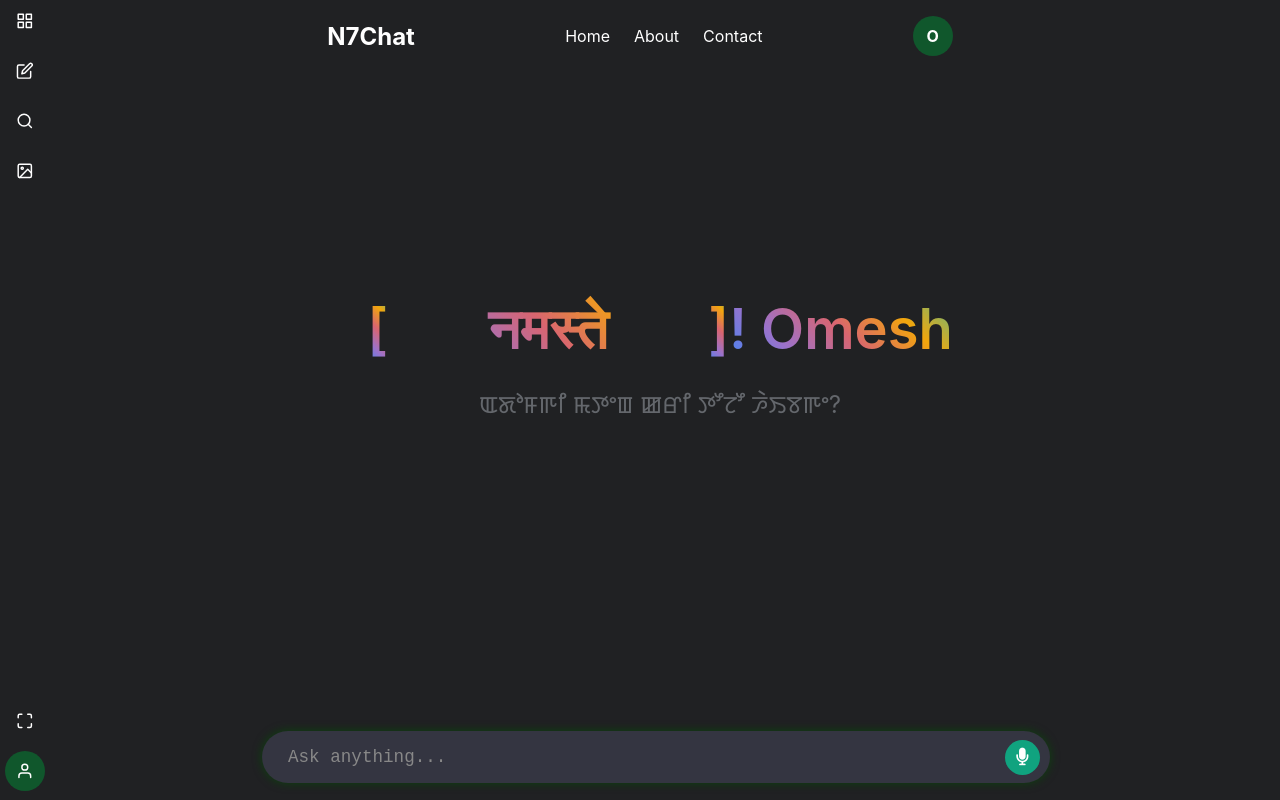
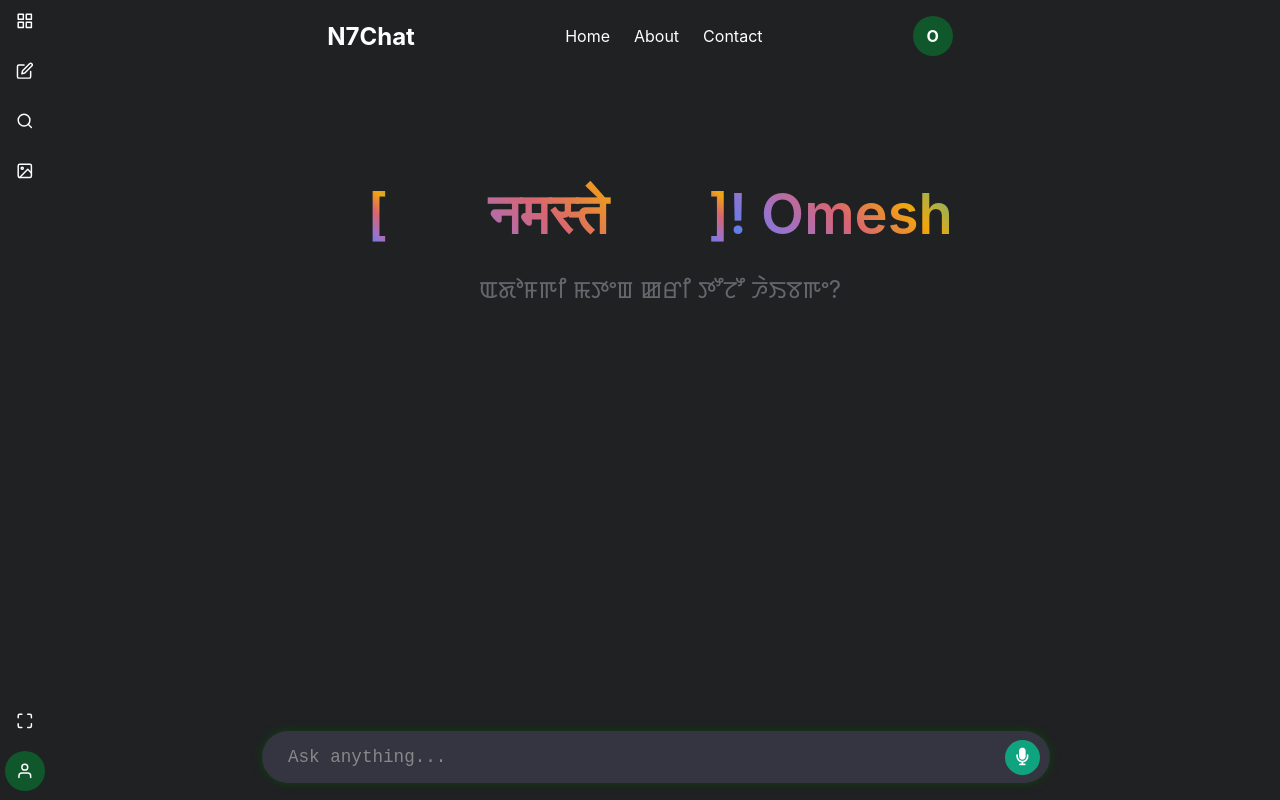
Before and after one commit to OmeshThokchom/Chatbot_manipur, a React (Vite) app in the folder frontend/: page / in a window 1280 px wide. Built offline with nearby package versions, Linux system fonts and the light colour scheme; what marked-highlight would draw is missing.

Commit message:
update chat css

```diff
--- a/frontend/src/App.css
+++ b/frontend/src/App.css
@@ -1,30 +1,3 @@
-.chat-wrapper {
-  display: flex;
-  flex-direction: column;
-  height: 100%; /* Fill the height of the main-content */
-  background-color: var(--background-color);
-  color: var(--text-color);
-}
-
-.chat-main {
-  flex-grow: 1;
-  display: flex;
-  flex-direction: column;
-  background-color: var(--background-color);
-}
-
-.chat-main__header {
-  padding: 15px;
-  text-align: center;
-  border-bottom: 1px solid var(--surface-color);
-}
-
-.chat-main__title {
-  margin: 0;
-  font-size: 1.2em;
-  color: var(--text-color);
-}
-
 .app-container {
   display: flex;
   height: 100vh;
--- a/frontend/src/components/ChatWindow.css
+++ b/frontend/src/components/ChatWindow.css
@@ -1,9 +1,6 @@
 .chat-main__messages {
-  flex-grow: 1;
-  overflow-y: auto;
   padding: 1.25rem;
   padding-bottom: 10rem; /* Added to prevent content from being hidden by fixed input */
-  display: flex;
   flex-direction: column;
   max-width: 1000px;
   margin: 0 auto;
```
